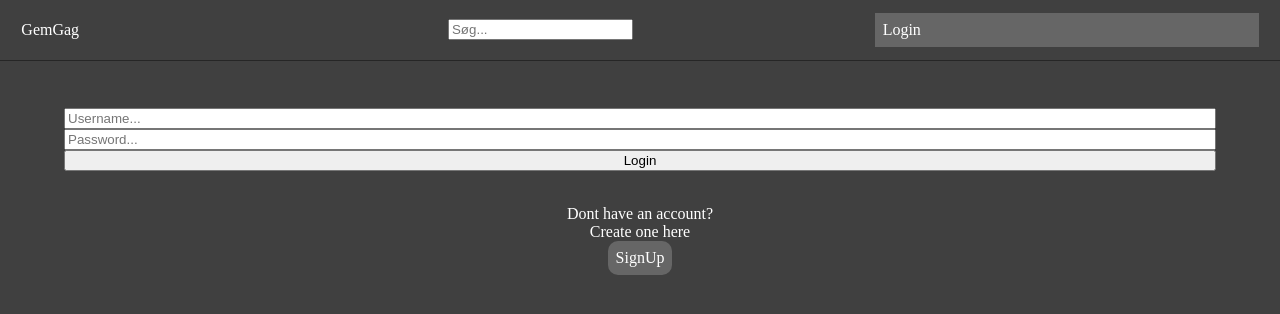
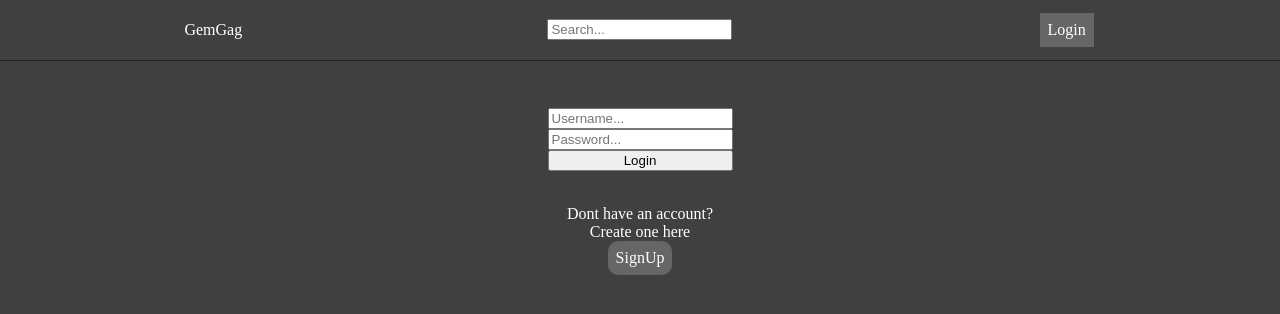
Before and after one commit to danny8632/GemmeGag, a PHP site: page /login in a window 1280 px wide. Shown: the top 314 px of the page. Run offline with PHP 8.4, Linux system fonts and the light colour scheme.

Commit message:
fix css support

```diff
--- a/www/sites/login/css/login.css
+++ b/www/sites/login/css/login.css
@@ -7,15 +7,18 @@
     margin: auto;
     margin-top: 3%;
     width: -moz-fit-content;
+    width: fit-content;
 }
 .signupCon {
     display: grid;
     margin: auto;
     margin-top: 3%;
     width: -moz-fit-content;
+    width: fit-content;
 }
 .signupCon p, .signupButton {
     width: -moz-fit-content;
+    width: fit-content;
     margin: auto;
 }
 .signupButton {
--- a/www/sites/login/index.php
+++ b/www/sites/login/index.php
@@ -6,7 +6,7 @@ class Login Extends Sites {
 
     public $includeFiles = array(
         "css" => array(
-            "http://localhost:8001/sites/login/css/login.css"
+            "/sites/login/css/login.css"
         ),
         "html" => array(
             "login/html/login.html"
--- a/www/sites/post/index.php
+++ b/www/sites/post/index.php
@@ -6,7 +6,7 @@ class Post Extends Sites {
 
     public $includeFiles = array(
         "css" => array(
-            "http://localhost:8001/sites/post/css/post.css"
+            "/sites/post/css/post.css"
         ),
         "html" => array(
             "post/html/post.html"
--- a/www/sites/signup/css/signup.css
+++ b/www/sites/signup/css/signup.css
@@ -7,4 +7,5 @@
     margin: auto;
     margin-top: 3%;
     width: -moz-fit-content;
+    width: fit-content;
 }
--- a/www/sites/signup/index.php
+++ b/www/sites/signup/index.php
@@ -6,7 +6,7 @@ class Signup Extends Sites {
 
     public $includeFiles = array(
         "css" => array(
-            "http://localhost:8001/sites/signup/css/signup.css"
+            "/sites/signup/css/signup.css"
         ),
         "html" => array(
             "signup/html/signup.html"
--- a/www/sites/templates/header.css
+++ b/www/sites/templates/header.css
@@ -41,6 +41,7 @@ body {
 }
 .loginButton {
     width: -moz-fit-content;
+    width: fit-content;
     margin: auto;
     display: block;
     text-decoration-line: none;
@@ -53,6 +54,7 @@ body {
 }
 .logotext {
     width: -moz-fit-content;
+    width: fit-content;
     margin: auto;
     display: block;
     text-decoration-line: none;
@@ -60,5 +62,6 @@ body {
 }
 .search form {
     width: -moz-fit-content;
+    width: fit-content;
     margin: auto;
 }
--- a/www/sites/templates/header.php
+++ b/www/sites/templates/header.php
@@ -28,7 +28,7 @@
             </div>
             <div class="search">
                 <form>
-                    <input placeholder="Søg..." type="text">
+                    <input placeholder="Search..." type="text">
                 </form>
             </div>
             <div class="login">
```
Also changed, not shown: www/sites/post/css/post.css (+9 -0 lines).
